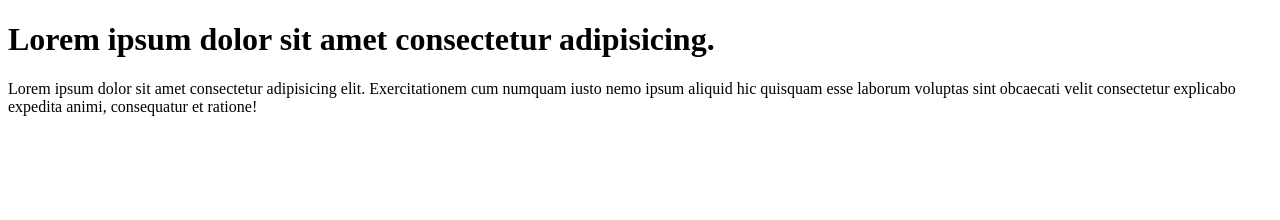
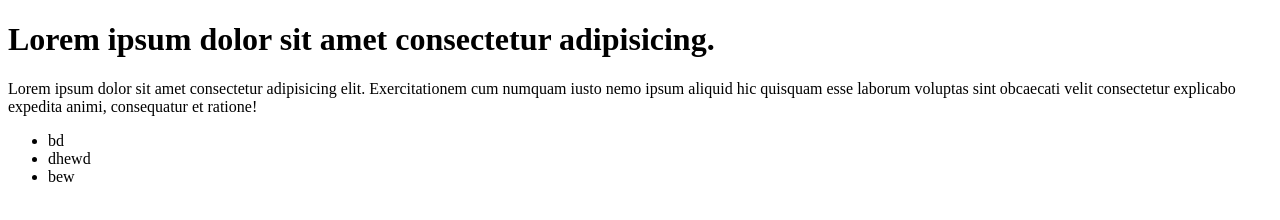
Before and after one commit to abhijeet-saxena07/learn-git, a plain HTML site: page index.html in a window 1280 px wide. Drawn offline with Linux system fonts and the light colour scheme.

Commit message:
add list to codebase

```diff
--- a/index.html
+++ b/index.html
@@ -8,5 +8,10 @@
 <body>
     <h1>Lorem ipsum dolor sit amet consectetur adipisicing.</h1>
     <p>Lorem ipsum dolor sit amet consectetur adipisicing elit. Exercitationem cum numquam iusto nemo ipsum aliquid hic quisquam esse laborum voluptas sint obcaecati velit consectetur explicabo expedita animi, consequatur et ratione!</p>
+    <ul>
+        <li>bd</li>
+        <li>dhewd</li>
+        <li>bew</li>
+    </ul>
 </body>
 </html>
```
